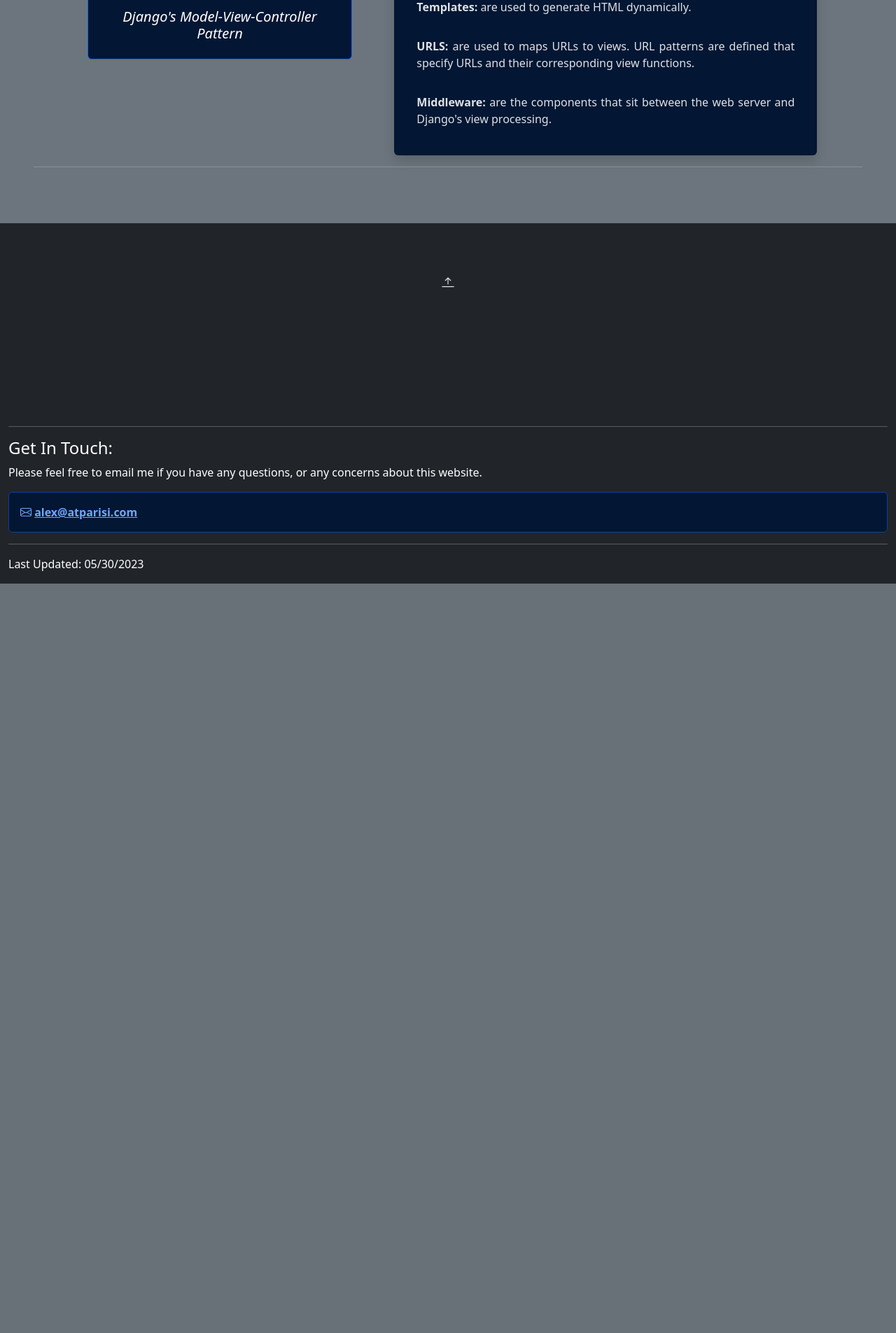
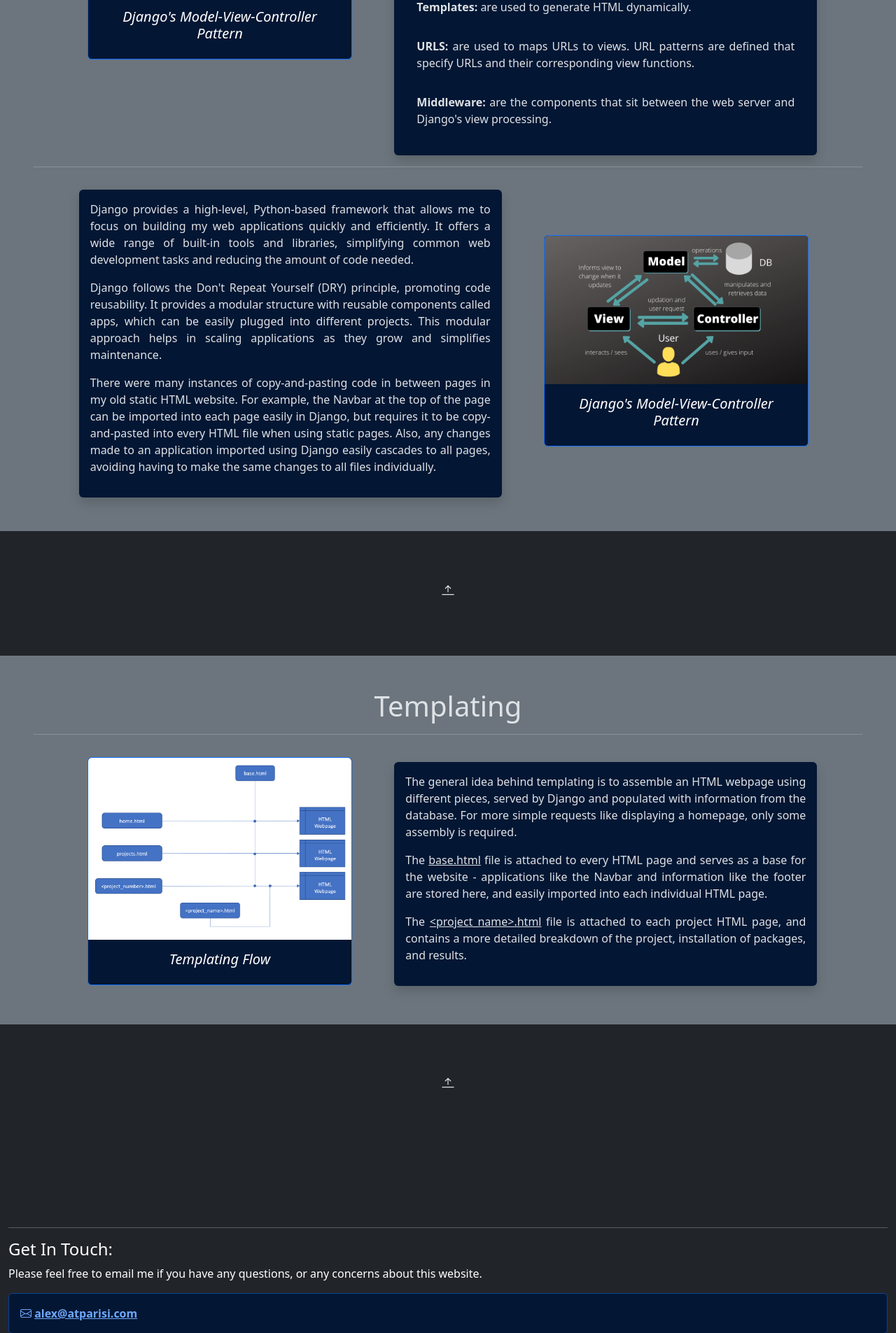
Before and after one commit to alex-parisi/atparisi-django, a Django app: template projects/templates/django.html in a window 1280 px wide. Shown: the part 1554-3459 px from the top of the page at 70% size. Before the commit the page ends 2388 px from the top, so only its background shows below. Run offline with Django 4.2, Linux system fonts and the light colour scheme; the template is opened without the code that fills it: values that come from a table or form of the project are taken from there, others are empty; data comes from the database, SQL or seed files in the repository; some libraries are stand-ins or nearby versions.

Commit message:
additions to the django page

```diff
--- a/projects/templates/django.html
+++ b/projects/templates/django.html
@@ -1,7 +1,7 @@
 {% extends "project_detail.html" %}
 {% load static %}
 {% block project_content %}
-<div id="results" class="container-fluid bg-secondary text-center p-5 getZooped">
+<div id="overview" class="container-fluid bg-secondary text-center p-5 getZooped">
     <h1 class="text-center">Overview</h1>
     <hr class="p-2">
     <div class="row align-items-center justify-content-md-center gap-5">
@@ -29,7 +29,53 @@
         </div>
     </div>
     <hr class="p-2">
-
+    <div class="row align-items-center justify-content-md-center gap-5">
+        <div class="col-lg-6 shadow rounded p-3 bg-primary-subtle">
+            <p align="justify">Django provides a high-level, Python-based framework that allows me to focus on building my web applications quickly and efficiently. It offers a wide range of built-in tools and libraries, simplifying common web development tasks and reducing the amount of code needed.</p>
+            <p align="justify">Django follows the Don't Repeat Yourself (DRY) principle, promoting code reusability. It provides a modular structure with reusable components called apps, which can be easily plugged into different projects. This modular approach helps in scaling applications as they grow and simplifies maintenance.</p>
+            <p align="justify"> There were many instances of copy-and-pasting code in between pages in my old static HTML website. For example, the Navbar at the top of the page can be imported into each page easily in Django, but requires it to be copy-and-pasted into every HTML file when using static pages. Also, any changes made to an application imported using Django easily cascades to all pages, avoiding having to make the same changes to all files individually.</p>
+        </div>
+        <div class="col-md-4">
+            <div class="card border-primary text-white bg-primary-subtle mb-2">
+                <div class="noOverflow">
+                    <a href="{% static 'img/django_mvc.png' %}" target="_blank">
+                        <img class="card-img-top" src="{% static 'img/django_mvc.png' %}">
+                    </a>
+                </div>
+                <div class="card-body">
+                    <h5 class="card-title"><em>Django's Model-View-Controller Pattern</em></h5>
+                </div>
+            </div>
+        </div>
+    </div>
+</div>
+<div class="container-fluid bg-dark py-5">
+    <div class="d-grid gap-2">
+        <a class="btn p-4" href="#" role="button"><h5><i class="bi bi-arrow-bar-up"></i></h5></a>
+    </div>
+</div>
+<div id="templating" class="container-fluid bg-secondary text-center p-5 getZooped">
+    <h1 class="text-center">Templating</h1>
+    <hr class="p-2">
+    <div class="row align-items-center justify-content-md-center gap-5">
+        <div class="col-md-4">
+            <div class="card border-primary text-white bg-primary-subtle mb-2">
+                <div class="noOverflow">
+                    <a href="{% static 'img/templating.png' %}" target="_blank">
+                        <img class="card-img-top" src="{% static 'img/templating.png' %}">
+                    </a>
+                </div>
+                <div class="card-body">
+                    <h5 class="card-title"><em>Templating Flow</em></h5>
+                </div>
+            </div>
+        </div>
+        <div class="col-lg-6 shadow rounded p-3 bg-primary-subtle">
+            <p align="justify">The general idea behind templating is to assemble an HTML webpage using different pieces, served by Django and populated with information from the database. For more simple requests like displaying a homepage, only some assembly is required.</p>
+            <p align="justify">The <u>base.html</u> file is attached to every HTML page and serves as a base for the website - applications like the Navbar and information like the footer are stored here, and easily imported into each individual HTML page.</p>
+            <p align="justify">The <u>&lt;project_name&gt;.html</u> file is attached to each project HTML page, and contains a more detailed breakdown of the project, installation of packages, and results.</p>
+        </div>
+    </div>
 </div>
 <div class="container-fluid bg-dark py-5">
     <div class="d-grid gap-2">
```
Also changed, not shown: projects/static/img/templating.png (added).
